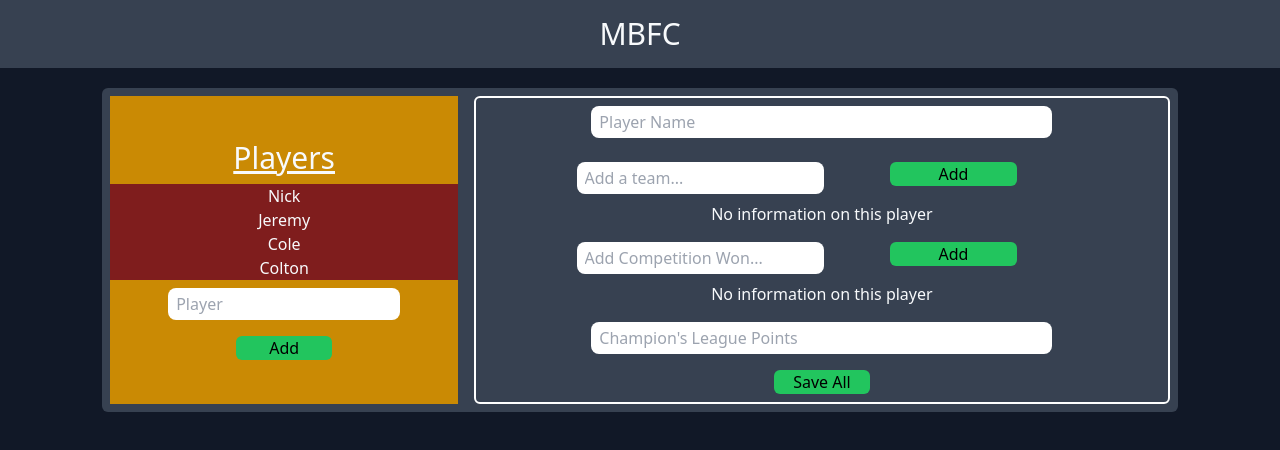
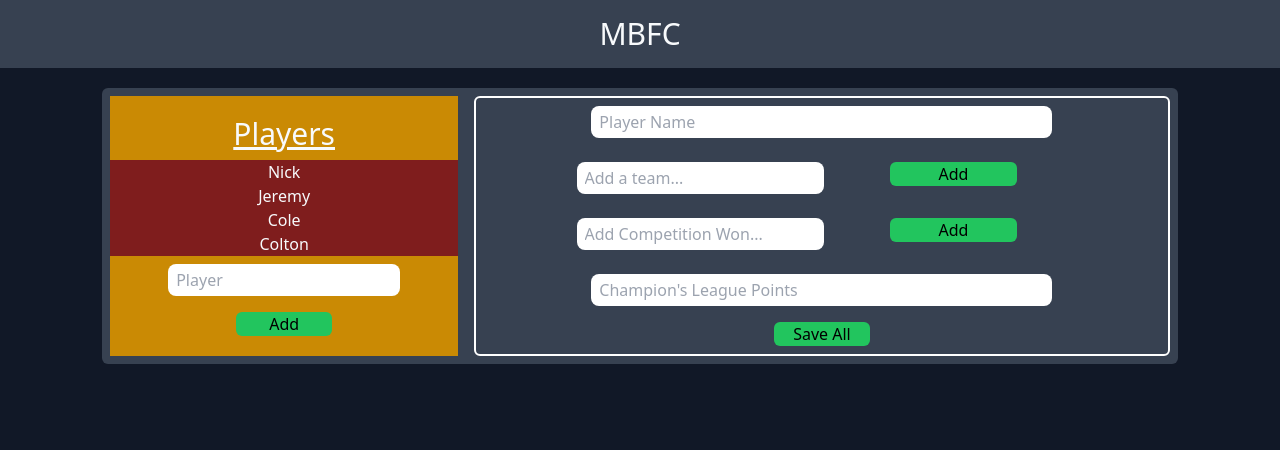
Before and after one commit to nickfrahm/mbfc, a React (Create React App) app in the folder client/: page /admin in a window 1280 px wide. Shown: the top 450 px of the page. Built offline with nearby package versions, Linux system fonts and the light colour scheme.

Commit message:
working with form state still

```diff
--- a/client/src/components/AdminComponents/MainContainer.js
+++ b/client/src/components/AdminComponents/MainContainer.js
@@ -1,10 +1,19 @@
 import PlayerMenu from './PlayerMenu';
 import PlayerForm from './PlayerForm';
+import uniqid from 'uniqid';
 import { useState, useEffect } from 'react';
 
 function MainContainer() {
   const [players, setPlayers] = useState([]);
-  const [activePlayer, setActivePlayer] = useState({});
+  const [activePlayer, setActivePlayer] = useState({
+    id: uniqid(),
+    name: '',
+    teams: [],
+    uclPoints: 0,
+    competitionWins: [],
+  });
+  const [addTeamField, setAddTeamField] = useState('');
+  const [addCompField, setAddCompField] = useState('');
 
   const mockPlayers = [
     {
@@ -41,15 +50,38 @@ function MainContainer() {
     setPlayers(mockPlayers);
   }, []);
 
+  useEffect(() => {
+    console.log(activePlayer);
+  });
+
   const handlePlayerClick = (e) => {
     e.preventDefault();
     const { id } = e.target;
-    console.log('player clicked');
+    console.log('player clicked, id: ' + id);
     setActivePlayer(players.find((player) => player.id === id));
   };
 
   const changeHandler = (e) => {
     //handle input change
+    const { name, value, validity } = e.target;
+    switch (name) {
+      case 'name':
+        setActivePlayer({ ...activePlayer, name: value });
+        break;
+      case 'teams':
+        setAddTeamField(value);
+        break;
+      case 'competitionWins':
+        setAddCompField(value);
+        break;
+      case 'uclPoints':
+        validity.valid
+          ? setActivePlayer({ ...activePlayer, uclPoints: parseInt(value) })
+          : setActivePlayer({ ...activePlayer, uclPoints: 0 });
+        break;
+      default:
+        break;
+    }
   };
 
   return (
--- a/client/src/components/AdminComponents/PlayerForm.js
+++ b/client/src/components/AdminComponents/PlayerForm.js
@@ -24,7 +24,7 @@ function PlayerForm(props) {
         />
         <Section
           type='list'
-          subject='competitions'
+          subject='competitionWins'
           player={activePlayer}
           isTeams={false}
           textOverride='Add Competition Won...'
@@ -32,7 +32,7 @@ function PlayerForm(props) {
         />
         <Section
           type='text'
-          subject='championsLeague'
+          subject='uclPoints'
           textOverride={`Champion's League Points`}
           player={activePlayer}
           changeHandler={changeHandler}
--- a/client/src/components/AdminComponents/Section.js
+++ b/client/src/components/AdminComponents/Section.js
@@ -16,9 +16,8 @@ function Section(props) {
               changeHandler={changeHandler}
               player={player}
               styles='rounded-lg py-1 px-2 m-2 md:w-2/3 w-1/3'
-              val={
-                subject === 'championsLeague' ? player.uclPoints : player.name
-              }
+              val={subject === 'uclPoints' ? player.uclPoints : player.name}
+              isNumber={true}
             />
           );
         } else {
--- a/client/src/components/AdminComponents/Text.js
+++ b/client/src/components/AdminComponents/Text.js
@@ -1,5 +1,6 @@
 function Text(props) {
-  const { textType, text, textOverride, styles, val, changeHandler } = props;
+  const { textType, text, textOverride, styles, val, changeHandler, isNumber } =
+    props;
   const hide = {
     display: 'none',
   };
@@ -12,10 +13,11 @@ function Text(props) {
       <input
         name={textType}
         type='text'
+        className={styles + ' text-black'}
         placeholder={textOverride ? textOverride : text}
-        className={styles + ' text-black'}
-        value={val ? val : ''}
+        defaultValue={val ? val : ''}
         onChange={changeHandler}
+        pattern={isNumber ? '[0-9]*' : '*'}
       />
     </div>
   );
```
